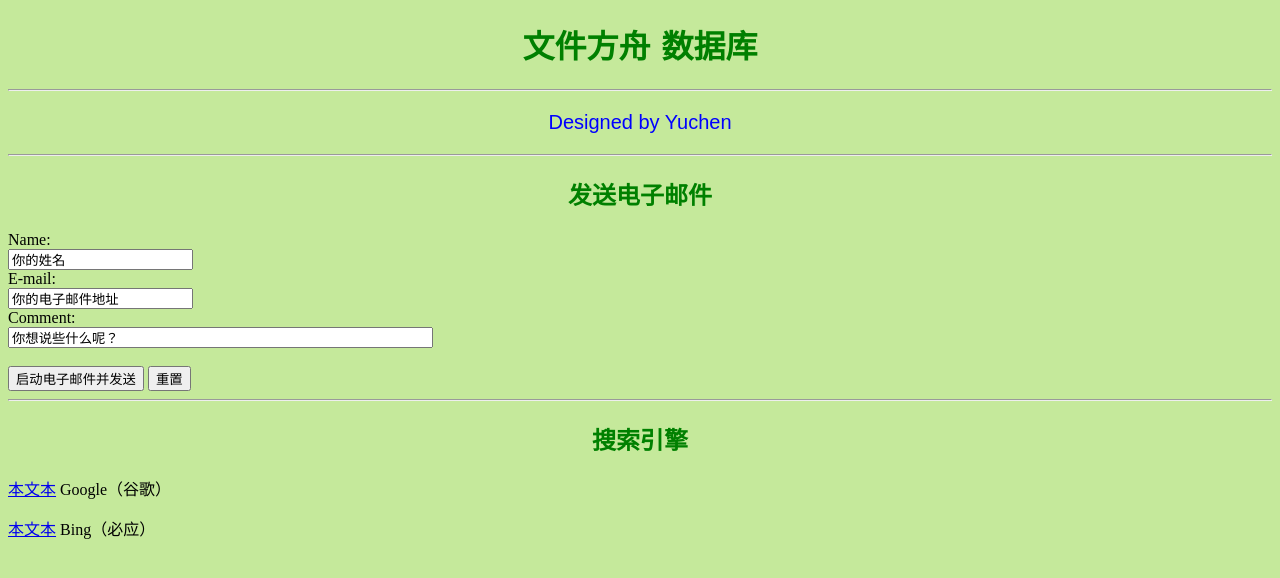
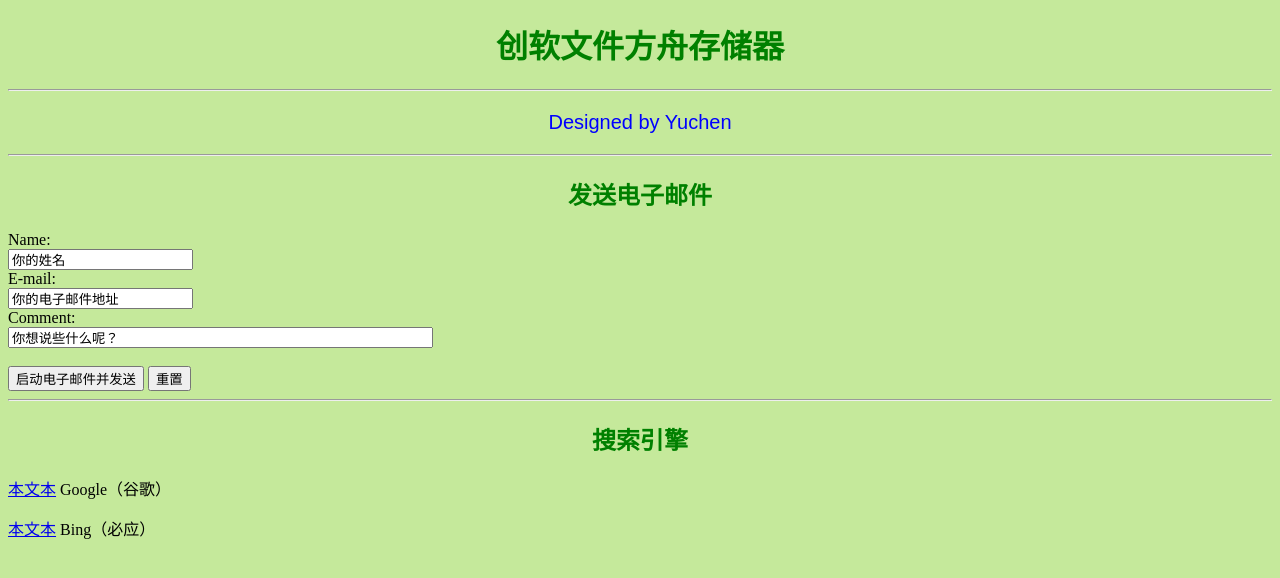
Before and after one commit to YuchenChuangsoft/MSSStorage, a plain HTML site: page index.html in a window 1280 px wide. Drawn offline with Linux system fonts and the light colour scheme.

Commit message:
Update index.html

```diff
--- a/index.html
+++ b/index.html
@@ -2,11 +2,11 @@
 <html>
 <head>
 <meta charset="utf-8">
-<title>File Ark Database</title>
+<title>创软文件方舟存储器</title>
 <meta name="robots" content="index">
 </head>
 <body style="background-color:#C5E99B">
-<h1 style="font-family:verdana;color:green;text-align:center;">文件方舟 数据库</h1>
+<h1 style="font-family:verdana;color:green;text-align:center;">创软文件方舟存储器</h1>
 <hr/>
 <p style="font-family:arial;color:blue;font-size:20px;text-align:center;">Designed by Yuchen</p>
 <hr/>
```
